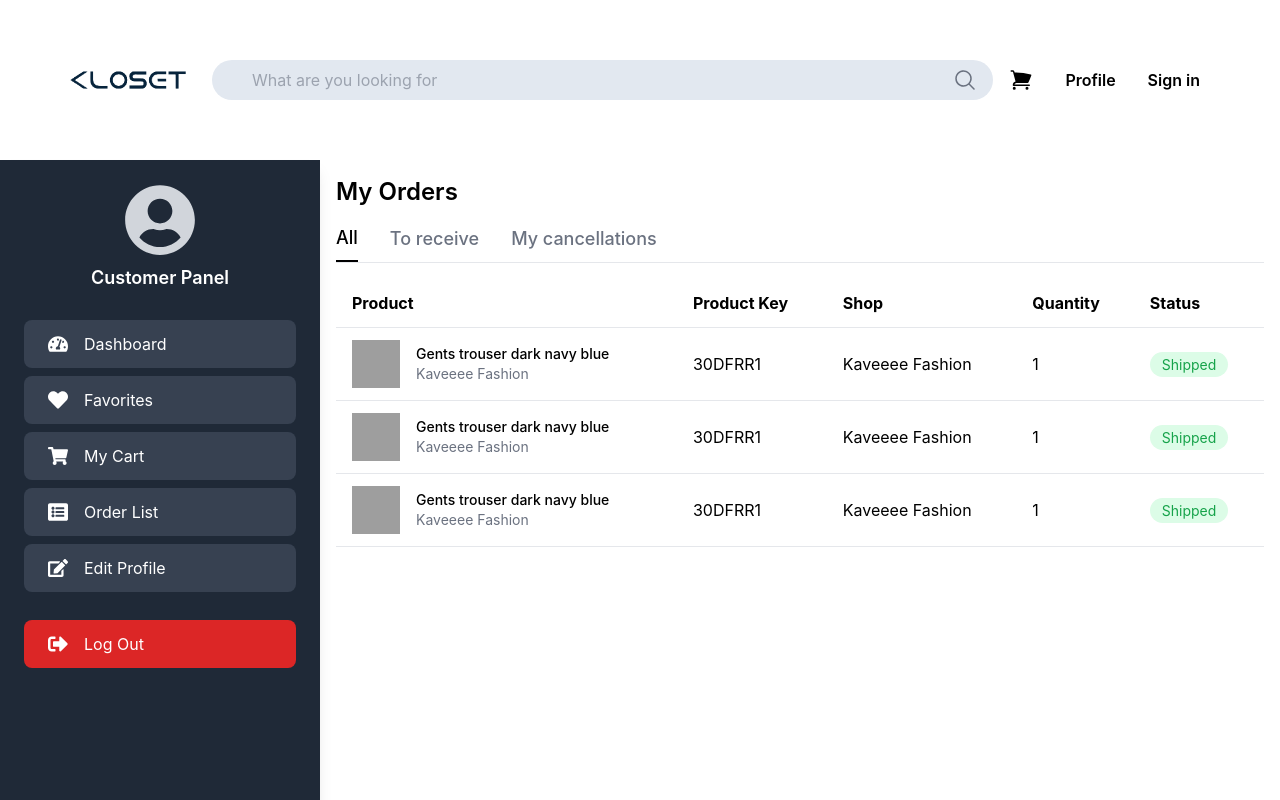
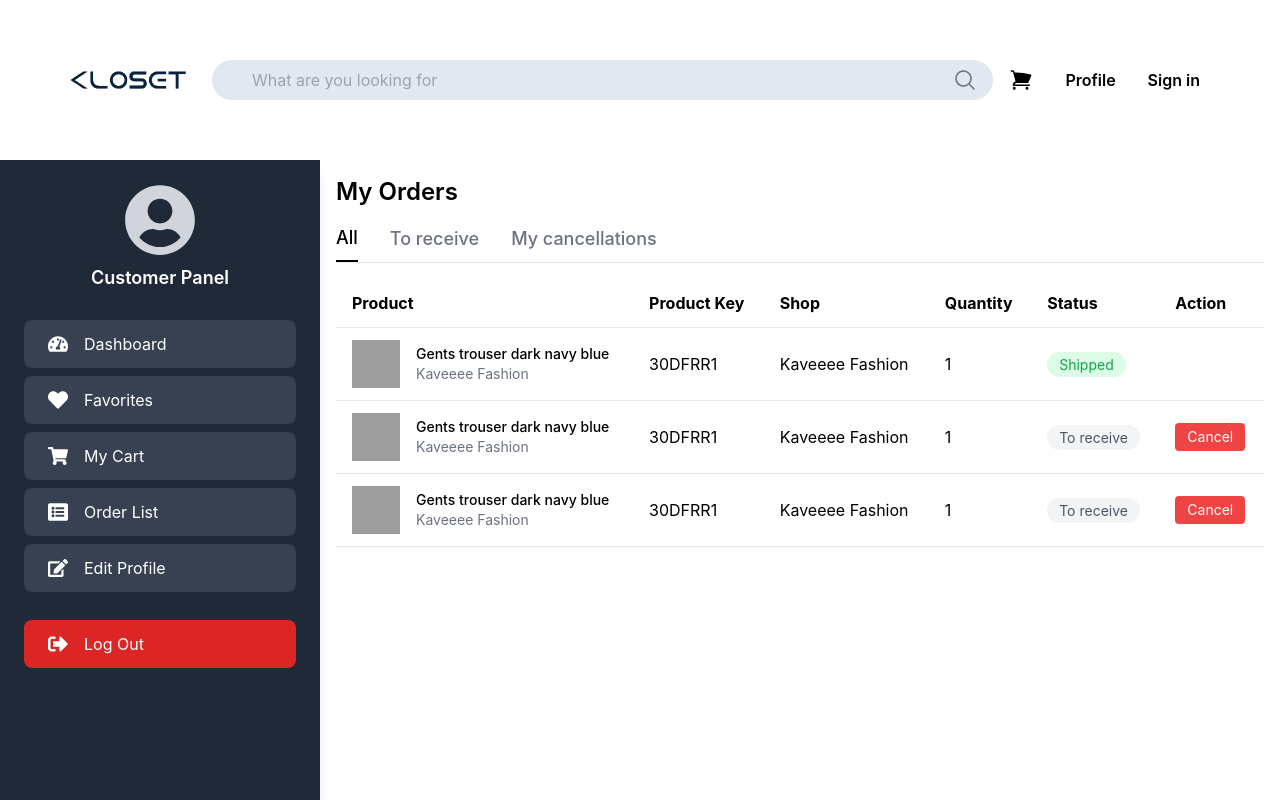
Before and after one commit to saraniz/Multi-vendor-E-Commerce, a React (Create React App) app in the folder Frontend/: page /MyOrders in a window 1280 px wide. Shown: the top 800 px of the page. Built offline with nearby package versions, Linux system fonts and the light colour scheme; grey boxes are pictures that could not be loaded.

Commit message:
updated
updated MyOrders page in customer profile

```diff
--- a/Frontend/src/Components/ProductPage/ProductDetails.jsx
+++ b/Frontend/src/Components/ProductPage/ProductDetails.jsx
@@ -111,12 +111,20 @@ const ProductDetails = () => {
       </div>
 
       {/* Add to Cart */}
-      <button
-        className="px-6 py-2 text-white rounded-md bg-blue-950"
-        onClick={handleAddToCart}
-      >
-        Add to Cart
-      </button>
+<div className="flex space-x-4">
+  <button
+    className="px-6 py-2 text-white rounded-md bg-blue-950 hover:bg-blue-800"
+    onClick={handleAddToCart}
+  >
+    Add to Cart
+  </button>
+
+  <button className="px-6 py-2 text-white rounded-md bg-blue-950 hover:bg-blue-800">
+    Buy Now
+  </button>
+</div>
+
+
     </div>
   );
 };
--- a/Frontend/src/Pages/ItemList.js
+++ b/Frontend/src/Pages/ItemList.js
@@ -30,7 +30,7 @@ function ItemList() {
           <div className="overflow-hidden bg-white rounded-lg shadow-md">
             <table className="w-full text-left border-collapse">
               <thead>
-                <tr className="bg-gray-200">
+                <tr className="text-white bg-gray-800">
                   <th className="p-3 border">Product</th>
                   <th className="p-3 border">Product Code</th>
                   <th className="p-3 border">Quantity</th>
--- a/Frontend/src/Pages/MyOrders.js
+++ b/Frontend/src/Pages/MyOrders.js
@@ -4,11 +4,10 @@ import Footer from '../Components/Footer/Footer';
 import CustomerNavbar from '../Components/Body/CustomerNavbar';
 
 function MyOrders() {
-  // Example data, replace with backend API data
   const [orders, setOrders] = useState([
     {
       id: 1,
-      productImage: 'https://hameedia.com/wp-content/uploads/2024/02/006-1.jpg', // Replace with actual URL
+      productImage: 'https://hameedia.com/wp-content/uploads/2024/02/006-1.jpg',
       productName: 'Gents trouser dark navy blue',
       shopName: 'Kaveeee Fashion',
       productKey: '30DFRR1',
@@ -22,7 +21,7 @@ function MyOrders() {
       shopName: 'Kaveeee Fashion',
       productKey: '30DFRR1',
       quantity: 1,
-      status: 'Shipped',
+      status: 'To receive',
     },
     {
       id: 3,
@@ -31,26 +30,28 @@ function MyOrders() {
       shopName: 'Kaveeee Fashion',
       productKey: '30DFRR1',
       quantity: 1,
-      status: 'Shipped',
+      status: 'To receive',
     },
   ]);
 
-  // Tab states
+  const [cancellations, setCancellations] = useState([]);
   const [activeTab, setActiveTab] = useState('All');
+
+  const cancelOrder = (orderId) => {
+    setOrders((prevOrders) => prevOrders.filter(order => order.id !== orderId));
+    setCancellations((prevCancellations) => [
+      ...prevCancellations,
+      ...orders.filter(order => order.id === orderId).map(order => ({ ...order, status: 'Cancelled' }))
+    ]);
+  };
 
   return (
     <div className="flex flex-col min-h-screen">
       <Navbar />
       <div className="flex flex-grow">
-        {/* Sidebar */}
         <CustomerNavbar className="w-1/4 bg-gray-100" />
-
-        {/* Main Content */}
         <div className="flex-grow p-4">
-          {/* Page Title */}
           <h1 className="mb-4 text-2xl font-semibold">My Orders</h1>
-
-          {/* Tabs */}
           <div className="flex mb-4 space-x-8 border-b">
             {['All', 'To receive', 'My cancellations'].map((tab) => (
               <button
@@ -67,7 +68,6 @@ function MyOrders() {
             ))}
           </div>
 
-          {/* Orders Table */}
           <div className="overflow-x-auto">
             <table className="w-full text-left border-collapse">
               <thead>
@@ -77,10 +77,11 @@ function MyOrders() {
                   <th className="px-4 py-3">Shop</th>
                   <th className="px-4 py-3">Quantity</th>
                   <th className="px-4 py-3">Status</th>
+                  {activeTab !== 'My cancellations' && <th className="px-4 py-3">Action</th>}
                 </tr>
               </thead>
               <tbody>
-                {orders.map((order) => (
+                {(activeTab === 'All' ? orders : activeTab === 'To receive' ? orders.filter(order => order.status === 'To receive') : cancellations).map((order) => (
                   <tr key={order.id} className="border-b">
                     <td className="flex items-center px-4 py-3">
                       <img
@@ -101,12 +102,24 @@ function MyOrders() {
                         className={`px-3 py-1 rounded-full text-sm ${
                           order.status === 'Shipped'
                             ? 'bg-green-100 text-green-600'
+                            : order.status === 'Cancelled'
+                            ? 'bg-red-100 text-red-600'
                             : 'bg-gray-100 text-gray-600'
                         }`}
                       >
                         {order.status}
                       </span>
                     </td>
+                    {activeTab !== 'My cancellations' && order.status !== 'Shipped' && (
+                      <td className="px-4 py-3">
+                        <button
+                          onClick={() => cancelOrder(order.id)}
+                          className="px-3 py-1 text-sm text-white bg-red-500 rounded"
+                        >
+                          Cancel
+                        </button>
+                      </td>
+                    )}
                   </tr>
                 ))}
               </tbody>
--- a/Frontend/src/Pages/SellerOrders.js
+++ b/Frontend/src/Pages/SellerOrders.js
@@ -63,7 +63,7 @@ function OrderList() {
           <div className="mt-4">
             <table className="w-full border border-collapse border-gray-300">
               <thead>
-                <tr className="text-left bg-gray-100">
+                <tr className="text-left text-white bg-gray-800">
                   <th className="p-2 border">Product</th>
                   <th className="p-2 border">Product Code</th>
                   <th className="p-2 border">Quantity</th>
```
